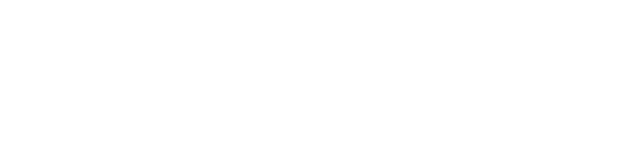
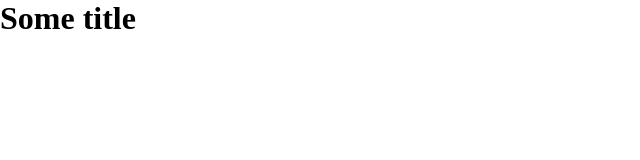
Before and after one commit to ruslan3041/ghgrdt, a plain HTML site: page index.html in a window 1280 px wide. Shown: the whole page, without its empty margins (0-640 px from the left). Drawn offline with Linux system fonts and the light colour scheme.

Commit message:
i added style css

```diff
--- a/index.html
+++ b/index.html
@@ -4,9 +4,12 @@
     <meta charset="UTF-8">
     <meta http-equiv="X-UA-Compatible" content="IE=edge">
     <meta name="viewport" content="width=device-width, initial-scale=1.0">
+    <link rel="stylesheet" href="./style.css">
     <title>Document</title>
 </head>
 <body>
-
+    <main>
+        <h1>Some title</h1>
+    </main>
 </body>
 </html>
--- /dev/null
+++ b/style.css
@@ -0,0 +1,4 @@
+* {
+    margin: 0;
+    padding: 0;
+}
```
